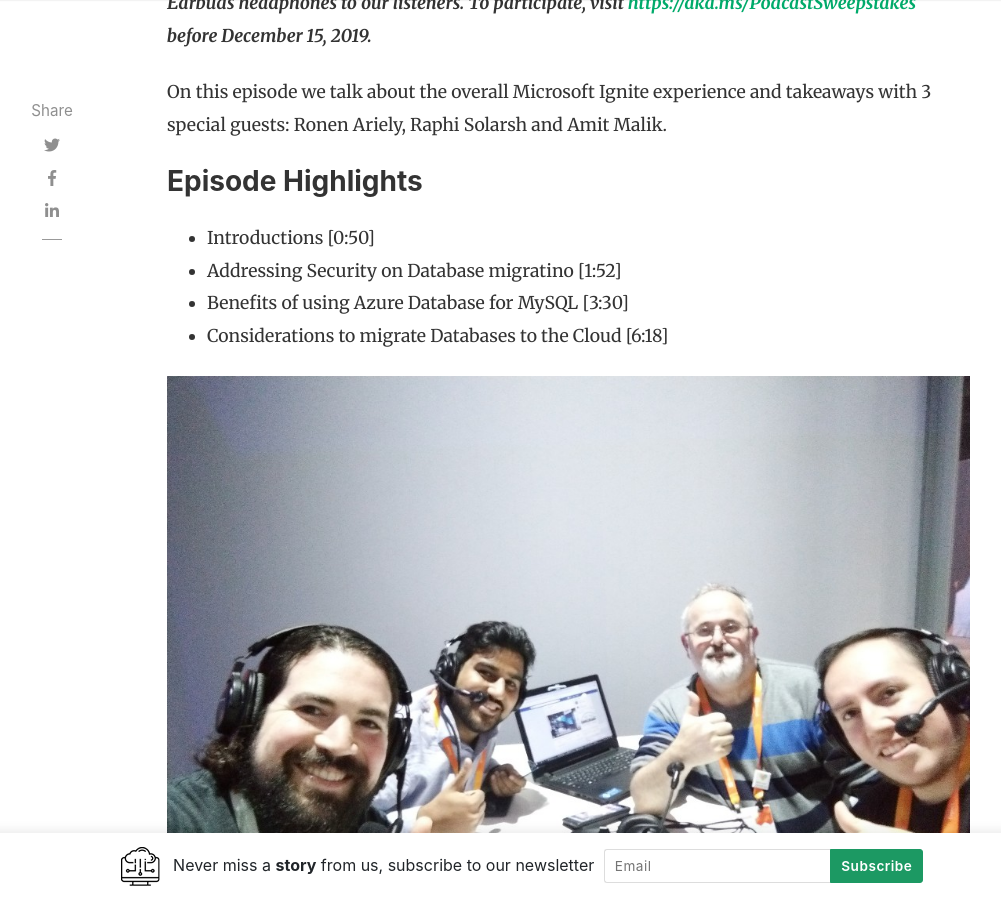
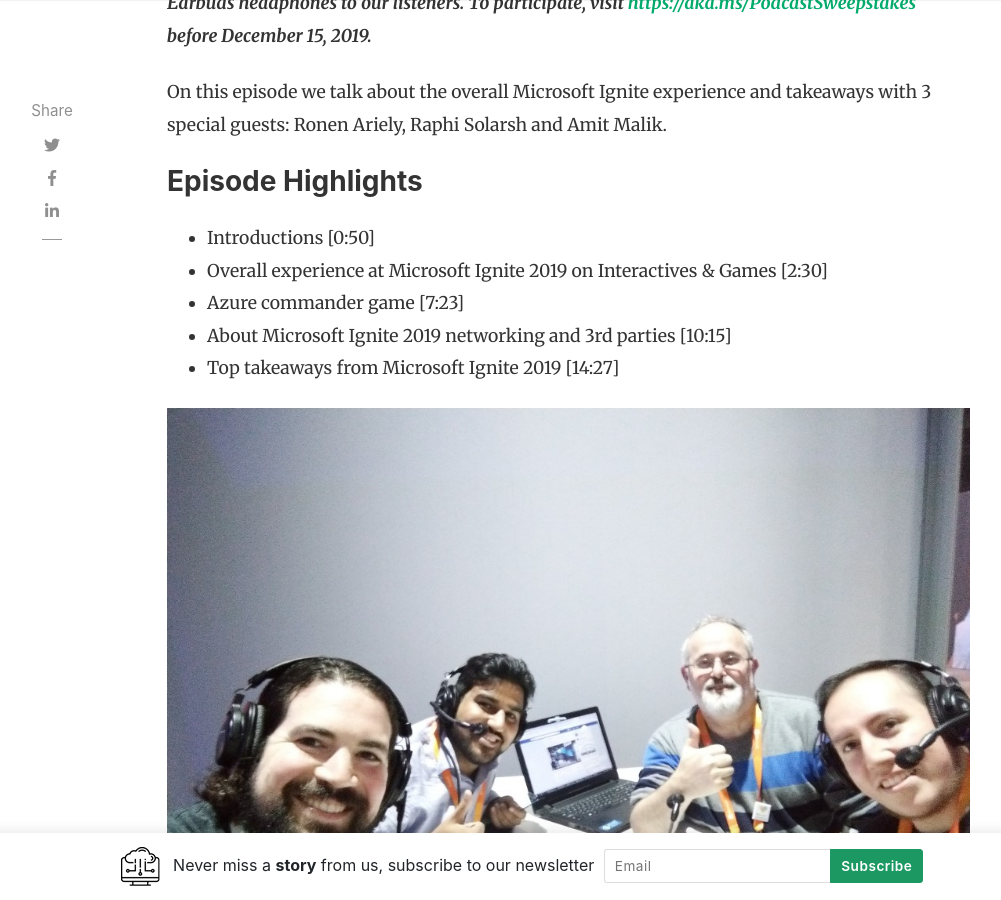
Before and after one commit to daveRendon/wikiazure-podcast, a Jekyll site: the page built from _posts/2019-11-07-episode-01-msignite-experience-and-takeaways.md, in a window 1280 px wide and 900 px high, scrolled down 1060 px. Shown: the whole window, without its empty margins (118-1119 px from the left). Built offline with Jekyll 4.4.1, drawn with Linux system fonts in a browser that asks for light colours; nearby versions of some CDN libraries; comment, search, counter and statistics services are not loaded.

Commit message:
update episode 01

```diff
--- a/_posts/2019-11-07-episode-01-msignite-experience-and-takeaways.md
+++ b/_posts/2019-11-07-episode-01-msignite-experience-and-takeaways.md
@@ -19,14 +19,15 @@ On this episode we talk about the overall Microsoft Ignite experience and takeaw
 <h3>Episode Highlights</h3>
 
  + Introductions [0:50]
- + Addressing Security on Database migratino [1:52]
- + Benefits of using Azure Database for MySQL [3:30]
- + Considerations to migrate Databases to the Cloud [6:18]
+ + Overall experience at Microsoft Ignite 2019 on Interactives & Games [2:30]
+ + Azure commander game [7:23]
+ + About Microsoft Ignite 2019 networking and 3rd parties [10:15]
+ + Top takeaways from Microsoft Ignite 2019 [14:27]
 
 
 <img src="../assets/images/episode01/wikiazure-podcast-episode01-microsoft-ignite.jpg">
 
-## About our Special Guests
+<h3> About our Special Guests</h3>
 
 
 
```
